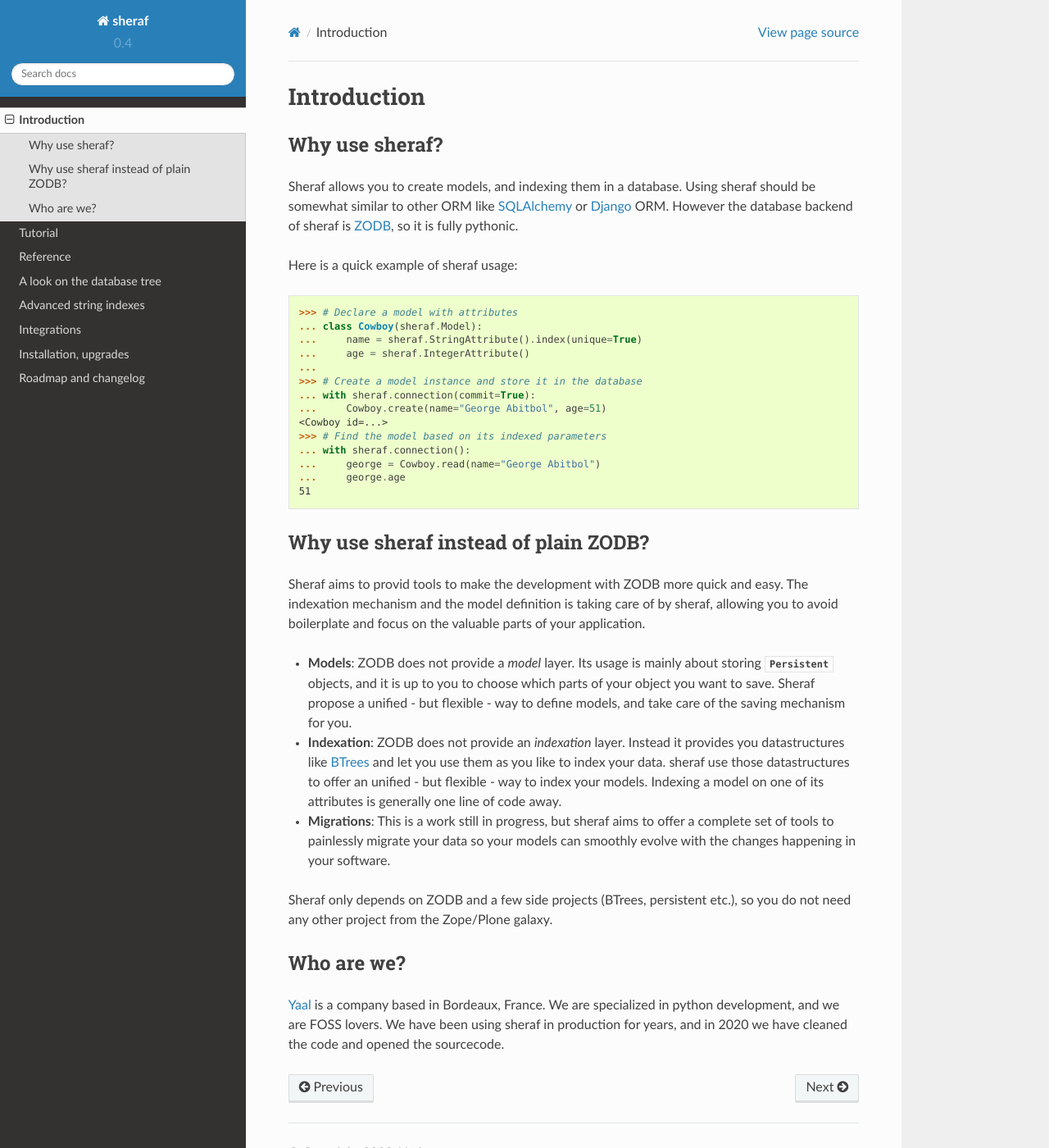
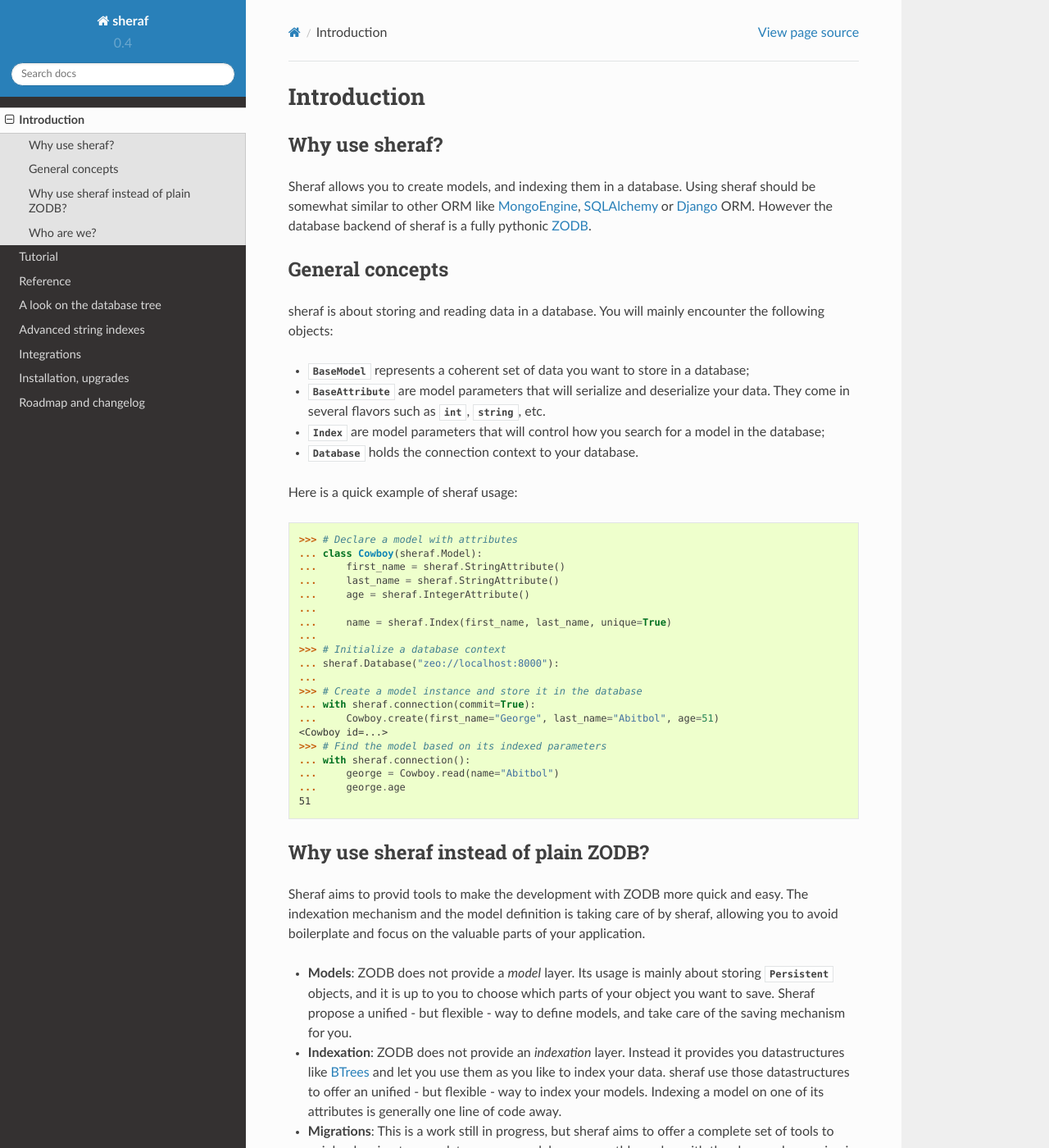
Before and after one commit to yaal-coop/sheraf, a Sphinx documentation site: the page built from doc/introduction.rst, in a window 1280 px wide and 1400 px high. Shown: the whole window at 82% size. Built offline with Sphinx 7.4.7 and the Read the Docs theme 2.0.0, drawn with Linux system fonts in a browser that asks for light colours; some of the changed text lies outside the part shown.

Commit message:
Some documentation love

```diff
--- a/doc/introduction.rst
+++ b/doc/introduction.rst
@@ -5,25 +5,47 @@ Why use sheraf?
 ---------------
 
 Sheraf allows you to create models, and indexing them in a database. Using sheraf
-should be somewhat similar to other ORM like `SQLAlchemy`_ or `Django`_ ORM.
-However the database backend of sheraf is `ZODB`_, so it is fully pythonic.
+should be somewhat similar to other ORM like `MongoEngine`_, `SQLAlchemy`_ or `Django`_ ORM.
+However the database backend of sheraf is a fully pythonic `ZODB`_.
+
+General concepts
+----------------
+
+sheraf is about storing and reading data in a database. You will mainly encounter the
+following objects:
+
+- :class:`~sheraf.models.base.BaseModel` represents a coherent set of data you want
+  to store in a database;
+- :class:`~sheraf.attributes.base.BaseAttribute` are model parameters that will
+  serialize and deserialize your data. They come in several flavors such as
+  :class:`int`, :class:`string`, etc.
+- :class:`~sheraf.attributes.index.Index` are model parameters that will control how
+  you search for a model in the database;
+- :class:`~sheraf.databases.Database` holds the connection context to your database.
 
 Here is a quick example of sheraf usage:
 
     >>> # Declare a model with attributes
     ... class Cowboy(sheraf.Model):
-    ...     name = sheraf.StringAttribute().index(unique=True)
+    ...     first_name = sheraf.StringAttribute()
+    ...     last_name = sheraf.StringAttribute()
     ...     age = sheraf.IntegerAttribute()
+    ...
+    ...     name = sheraf.Index(first_name, last_name, unique=True)
+    ...
+    >>> # Initialize a database context
+    ... sheraf.Database("zeo://localhost:8000"): # doctest: +SKIP
     ...
     >>> # Create a model instance and store it in the database
     ... with sheraf.connection(commit=True):
-    ...     Cowboy.create(name="George Abitbol", age=51)
+    ...     Cowboy.create(first_name="George", last_name="Abitbol", age=51)
     <Cowboy id=...>
     >>> # Find the model based on its indexed parameters
     ... with sheraf.connection():
-    ...     george = Cowboy.read(name="George Abitbol")
+    ...     george = Cowboy.read(name="Abitbol")
     ...     george.age
     51
+
 
 Why use sheraf instead of plain ZODB?
 -------------------------------------
@@ -51,12 +73,13 @@ do not need any other project from the Zope/Plone galaxy.
 Who are we?
 -----------
 
-`Yaal`_ is a company based in Bordeaux, France. We are specialized in python development,
+`Yaal`_ is a cooperative company based in Bordeaux, France. We are specialized in python development,
 and we are FOSS lovers. We have been using sheraf in production for years, and in 2020 we
 have cleaned the code and opened the sourcecode.
 
+.. _BTrees: https://btrees.readthedocs.io
+.. _Django: https://docs.djangoproject.com
+.. _MongoEngine: https://docs.mongoengine.org/
 .. _SQLAlchemy: https://docs.sqlalchemy.org/
-.. _Django: https://docs.djangoproject.com
+.. _Yaal: https://yaal.coop
 .. _ZODB: https://zodb-docs.readthedocs.io
-.. _BTrees: https://btrees.readthedocs.io
-.. _Yaal: https://yaal.coop
--- a/doc/tutorial/databases.rst
+++ b/doc/tutorial/databases.rst
@@ -7,7 +7,10 @@ Database connections are handled with :class:`~sheraf.databases.Database` object
 .. contents::
    :local:
 
-Generally you can configure your :class:`~sheraf.databases.Database` with a `zodburi <https://docs.pylonsproject.org/projects/zodburi/en/latest/>`_, but if you do not pass any argument, a temporary in-memory database will be created.
+Before you edit any persistent data, you need to open a database connection, and thus you need to
+set up a database context. Generally you can configure your :class:`~sheraf.databases.Database`
+with a `zodburi <https://docs.pylonsproject.org/projects/zodburi/en/latest/>`_, but if you do
+not pass give any database information, a temporary in-memory database will be created.
 
 Depending on the cases you might want to use:
 
```
